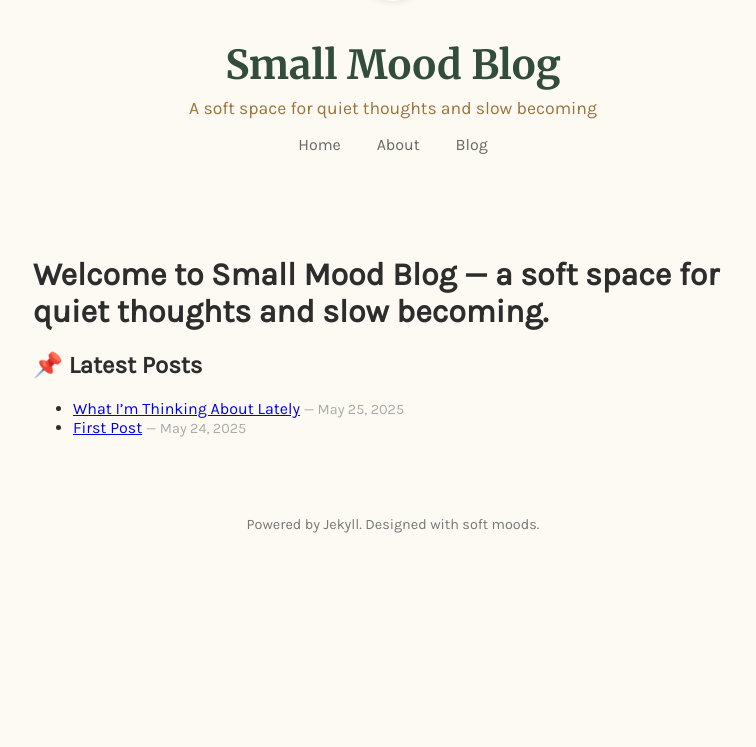
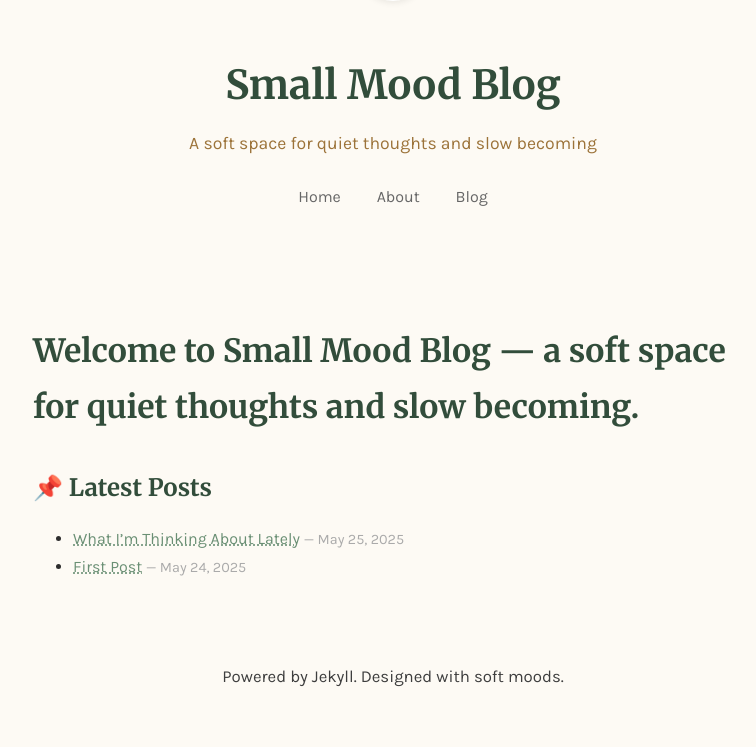
Before and after one commit to naneecodes/naneecodes.github.io, a Jekyll site: the page built from index.html, in a window 1280 px wide. Shown: the part 281-1028 px from the top of the page, without its empty margins (247-1003 px from the left). Built offline with Jekyll 4.4.1, drawn with Linux system fonts in a browser that asks for light colours; before the commit the page ends 900 px from its top, so only the background shows below that; grey boxes are pictures that could not be loaded.

Commit message:
Style blog post to match site aesthetic

```diff
--- a/assets/css/style.css
+++ b/assets/css/style.css
@@ -1,6 +1,8 @@
 body {
   background-color: #fdfaf4;
   font-family: 'Karla', sans-serif;
+  font-size: 1rem;
+  line-height: 1.75;
   color: #2d2d2d;
   margin: 0;
   padding: 0;
@@ -78,6 +80,53 @@
 }
 
 
+/* Blog post container */
+.container, .post, article {
+  max-width: 740px;
+  margin: 2rem auto;
+  padding: 0 1.5rem;
+}
+
+/* Headings */
+h1, h2, h3, h4 {
+  font-family: 'Merriweather', serif;
+  font-weight: 700;
+  color: #324d3b;
+  margin-top: 2rem;
+  margin-bottom: 1rem;
+}
+
+/* Paragraphs */
+p {
+  margin-bottom: 1.5rem;
+  font-size: 1.05rem;
+  color: #3e3e3e;
+}
+
+/* Links */
+a {
+  color: #6a8f74;
+  text-decoration: underline dotted;
+}
+
+a:hover {
+  color: #3b5c4c;
+}
+
+blockquote {
+  font-style: italic;
+  background-color: #f2f2eb;
+  padding: 1rem;
+  border-left: 4px solid #c6d1be;
+  margin: 2rem 0;
+}
+
+.date {
+  color: #aaa;
+  font-size: 0.85rem;
+  margin-bottom: 1.5rem;
+}
+
 
 .container {
   max-width: 720px;
```
